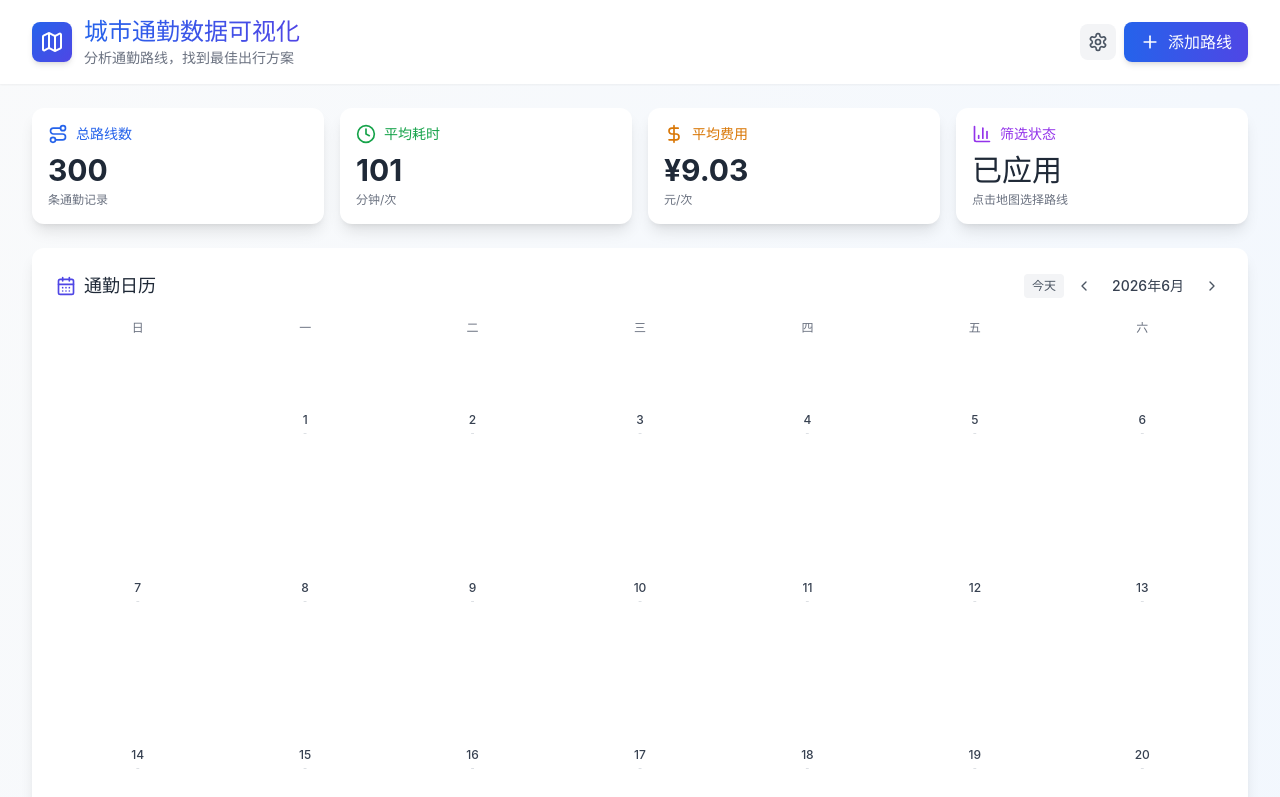
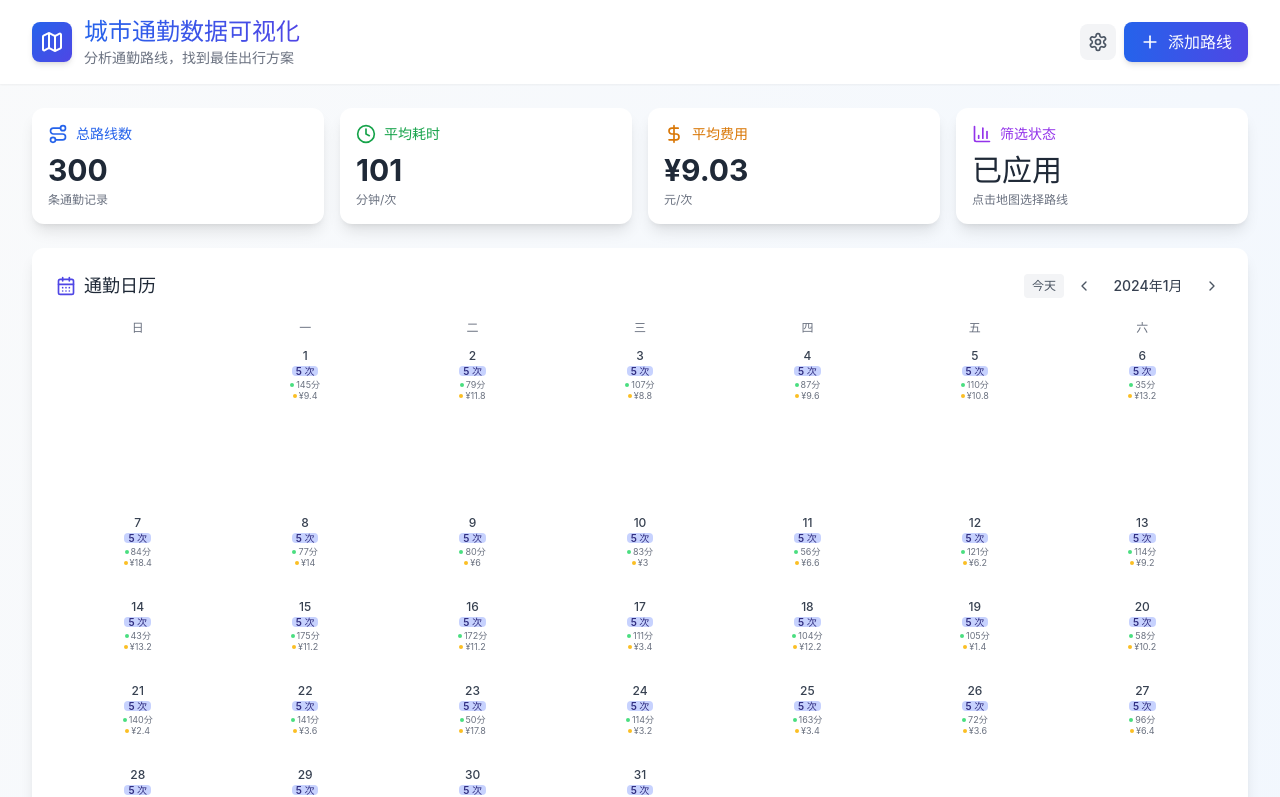
Before and after one commit to aliAjax/101-2946e5d, a React (Vite) app: page / in a window 1280 px wide. Shown: the top 797 px of the page. Built offline with nearby package versions, Linux system fonts and the light colour scheme.

Commit message:
Fix commute calendar build and cost display

```diff
--- a/src/components/CommuteCalendar.tsx
+++ b/src/components/CommuteCalendar.tsx
@@ -47,9 +47,15 @@ export function CommuteCalendar() {
     return map;
   }, [routes]);
 
-  const now = new Date();
-  const [viewYear, setViewYear] = useState(now.getFullYear());
-  const [viewMonth, setViewMonth] = useState(now.getMonth());
+  const initDate = useMemo(() => {
+    if (routesByDate.size === 0) return new Date();
+    const dates = Array.from(routesByDate.keys()).sort();
+    const firstDate = new Date(dates[0]);
+    return new Date(firstDate.getFullYear(), firstDate.getMonth(), 1);
+  }, [routesByDate]);
+
+  const [viewYear, setViewYear] = useState(initDate.getFullYear());
+  const [viewMonth, setViewMonth] = useState(initDate.getMonth());
 
   const daysInMonth = getDaysInMonth(viewYear, viewMonth);
   const firstDay = getFirstDayOfWeek(viewYear, viewMonth);
@@ -168,7 +174,7 @@ export function CommuteCalendar() {
               key={dateStr}
               onClick={() => handleDayClick(day)}
               className={`
-                aspect-square rounded-lg p-1 flex flex-col items-center justify-center text-center
+                min-h-[5rem] rounded-lg p-1 flex flex-col items-center justify-start text-center
                 transition-all cursor-pointer border-2 relative
                 ${isSelected
                   ? 'border-indigo-500 bg-indigo-50 shadow-md ring-1 ring-indigo-300'
@@ -180,20 +186,24 @@ export function CommuteCalendar() {
                 {day}
               </span>
 
-              {hasData && (
-                <span className={`mt-0.5 text-[10px] leading-none font-semibold rounded px-1 ${countColor(stats.count)}`}>
-                  {stats.count}
-                </span>
-              )}
-
-              {hasData && (
-                <span className="text-[9px] leading-none text-gray-400 mt-0.5 hidden sm:block">
-                  {stats.avgDuration}分
-                </span>
-              )}
-
-              {!hasData && (
-                <span className="text-[9px] leading-none text-gray-300 mt-0.5">-</span>
+              {hasData ? (
+                <>
+                  <span className={`mt-1 text-[10px] leading-none font-semibold rounded px-1 ${countColor(stats.count)}`}>
+                    {stats.count} 次
+                  </span>
+                  <div className="mt-1 flex flex-col items-center gap-0.5 text-[9px] leading-none text-gray-500">
+                    <span className="flex items-center gap-0.5">
+                      <span className="w-1 h-1 rounded-full bg-green-400" />
+                      {stats.avgDuration}分
+                    </span>
+                    <span className="flex items-center gap-0.5">
+                      <span className="w-1 h-1 rounded-full bg-amber-400" />
+                      ¥{stats.avgCost}
+                    </span>
+                  </div>
+                </>
+              ) : (
+                <span className="text-[9px] leading-none text-gray-300 mt-3">-</span>
               )}
             </button>
           );
--- a/src/store/commuteStore.ts
+++ b/src/store/commuteStore.ts
@@ -8,8 +8,9 @@ interface PersistedData {
   routes: CommuteRoute[];
   selectedRouteId: string | null;
   filters: FilterOptions;
-  selectedDate: string | null;
 }
+
+type SaveInput = PersistedData & { selectedDate?: string | null };
 
 function loadFromStorage(): PersistedData | null {
   try {
@@ -23,9 +24,10 @@ function loadFromStorage(): PersistedData | null {
   return null;
 }
 
-function saveToStorage(data: PersistedData): void {
+function saveToStorage(data: SaveInput): void {
   try {
-    localStorage.setItem(STORAGE_KEY, JSON.stringify({ ...data, selectedDate: null }));
+    const { selectedDate: _, ...rest } = data;
+    localStorage.setItem(STORAGE_KEY, JSON.stringify(rest));
   } catch (e) {
     console.error('Failed to save data to localStorage:', e);
   }
```
